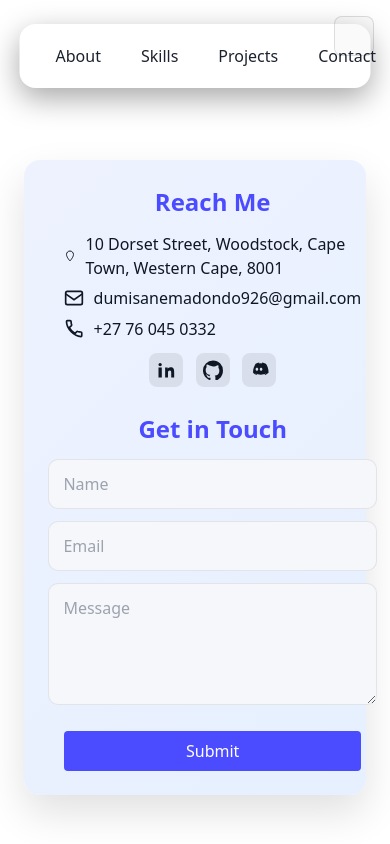
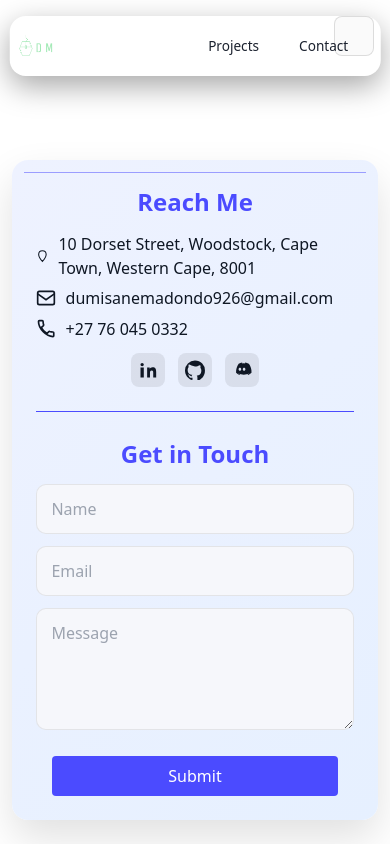
Before and after one commit to Madondo07/dumisane_portfolio, a Next.js app: page /contact in a window 390 px wide. Shown: the top 844 px of the page. Built offline with nearby package versions, Linux system fonts and the light colour scheme.

Commit message:
Updated the UI for mobile and removed the navbar hidden glass

```diff
--- a/src/components/Navbar.jsx
+++ b/src/components/Navbar.jsx
@@ -43,7 +43,6 @@ function Navbar() {
   }, []);
   return (
     <>
-      {hidden && <div className="nav-blur" style={{ height: navH }} aria-hidden="true" />}
       <nav ref={navRef} className={`fixed top-6 left-1/2 -translate-x-1/2 w-[90%] max-w-4xl fallback-navbar ${hidden ? "nav-hidden" : ""}`}>
       <div className="rounded-2xl shadow-xl px-6 py-3">
         <div className="flex items-center justify-between fallback-navbar__inner">
--- a/src/components/contact.css
+++ b/src/components/contact.css
@@ -1,6 +1,7 @@
 .contact-page {
-  padding: 10rem 1.5rem 6rem; /* extra space below navbar and above footer */
+  padding: 10rem 1rem 6rem; /* extra space below navbar and above footer */
   background: var(--bg);
+  overflow-x: hidden;
 }
 
 .contact-panel {
@@ -9,7 +10,8 @@
   background: linear-gradient(135deg, var(--hero-start), var(--hero-end));
   border-radius: 16px;
   box-shadow: 0 18px 40px rgba(0,0,0,0.12);
-  padding: 1.5rem;
+  padding: 2rem;
+  overflow: hidden;
 }
 
 .contact-heading {
@@ -29,8 +31,8 @@
 .contact-divider { height: 2px; background: var(--accent); opacity: 0.9; margin: 0 0 1rem 0; }
 .contact-v-divider { width: 2px; background: var(--accent); opacity: 0.9; border-radius: 2px; align-self: stretch; }
 
-.contact-left { color: var(--text); padding: 0 1rem; }
-.contact-list { list-style:none; padding:0; margin:0 0 0.75rem 0; }
+.contact-left { color: var(--text); padding: 0; }
+.contact-list { list-style:none; padding:0; margin:0 0 0.75rem 0; word-break: break-word; overflow-wrap: break-word; }
 .contact-list li { display:flex; align-items:center; gap:0.6rem; margin:0.4rem 0; }
 .contact-icon { width:20px; height:20px; stroke: currentColor; fill:none; }
 
@@ -41,7 +43,7 @@
 
 .contact-right { display:flex; flex-direction:column; }
 .form-row { margin-bottom: 0.75rem; }
-.input, .textarea { width:100%; border-radius: 10px; border: 1px solid rgba(0,0,0,0.08); padding: 0.75rem 0.9rem; background: var(--surface); color: var(--text); }
+.input, .textarea { width:100%; box-sizing: border-box; border-radius: 10px; border: 1px solid rgba(0,0,0,0.08); padding: 0.75rem 0.9rem; background: var(--surface); color: var(--text); }
 .contact-right .submit {
   display:flex; align-items:center; justify-content:center;
   width: 90%; margin: 0.5rem auto 0; padding: 0.5rem 0.75rem;
@@ -51,8 +53,24 @@
 .contact-right .submit:hover { background: #535bf2; }
 
 @media (max-width: 768px) {
-  .contact-grid { grid-template-columns: 1fr; }
+  .contact-page { padding: 10rem 0.75rem 6rem; }
+  .contact-panel { padding: 1.5rem; }
+  .contact-grid { grid-template-columns: 1fr; gap: 1.5rem; }
   .contact-v-divider { display: none; }
+
+  /* horizontal divider for mobile */
+  .contact-grid::after {
+    content: '';
+    position: absolute;
+    left: 1.5rem;
+    right: 1.5rem;
+    height: 1px;
+    background: var(--accent);
+    opacity: 0.5;
+    margin-top: -0.75rem;
+  }
+
+  .contact-left { padding: 0 0 1.5rem 0; border-bottom: 1px solid var(--accent); border-bottom-opacity: 0.5; }
 }
 .contact-page .reveal { opacity: 0; transform: translateY(16px); }
 .contact-visible .reveal { opacity: 1; transform: none; transition: opacity 420ms ease, transform 420ms ease; }
--- a/src/components/navbar.css
+++ b/src/components/navbar.css
@@ -11,6 +11,15 @@
   box-shadow: 0 10px 30px rgba(0,0,0,0.35);
   padding: 0.5rem 0.75rem;
   z-index: 9999;
+  overflow: hidden;
+}
+
+@media (max-width: 640px) {
+  .fallback-navbar {
+    width: 95%;
+    padding: 0.5rem 0.5rem;
+    top: 1rem;
+  }
 }
 
 .fallback-navbar.nav-hidden {
@@ -19,23 +28,6 @@
   pointer-events: none;
 }
 
-.nav-blur {
-  position: fixed;
-  top: 0;
-  left: 0;
-  width: 100%;
-  background: rgba(255,255,255,0.06);
-  -webkit-backdrop-filter: saturate(160%) blur(16px);
-  backdrop-filter: saturate(160%) blur(16px);
-
-  box-shadow: 0 10px 30px rgba(0,0,0,0.35);
-  z-index: 9999;
-  pointer-events: none;
-}
-html.dark .nav-blur {
-  background: rgba(20,22,35,0.10);
-  border-bottom-color: rgba(255,255,255,0.10);
-}
 
 .fallback-navbar .nav-logo {
   height: 1rem;
@@ -44,6 +36,20 @@ html.dark .nav-blur {
   display: inline-block;
   vertical-align: middle;
   object-fit: contain;
+  min-width: 24px;
+}
+
+@media (max-width: 640px) {
+  .fallback-navbar .nav-logo {
+    height: 1rem;
+    min-width: 24px;
+  }
+}
+
+@media (min-width: 640px) and (max-width: 768px) {
+  .fallback-navbar .nav-logo {
+    height: 1.125rem;
+  }
 }
 
 @media (min-width: 768px) {
@@ -57,6 +63,8 @@ html.dark .nav-blur {
   display: flex;
   align-items: center;
   justify-content: space-between;
+  width: 100%;
+  gap: 0.5rem;
 }
 
 .fallback-navbar__links {
@@ -65,6 +73,16 @@ html.dark .nav-blur {
   background: transparent;
   padding: 0.25rem 0.5rem;
   border-radius: 0.75rem;
+  flex-wrap: nowrap;
+  align-items: center;
+  overflow: visible;
+}
+
+@media (max-width: 640px) {
+  .fallback-navbar__links {
+    gap: 0.25rem;
+    padding: 0.125rem 0.25rem;
+  }
 }
 
 .fallback-navbar__link {
@@ -73,6 +91,19 @@ html.dark .nav-blur {
   padding: 0.5rem 1rem;
   border-radius: 0.5rem;
   text-decoration: none;
+  background: transparent;
+  border: none;
+  appearance: none;
+  cursor: pointer;
+  white-space: nowrap;
+  font-size: 0.95rem;
+}
+
+@media (max-width: 640px) {
+  .fallback-navbar__link {
+    padding: 0.4rem 0.6rem;
+    font-size: 0.85rem;
+  }
 }
 
 .fallback-navbar__link { transition: background-color 160ms ease; }
@@ -152,6 +183,25 @@ html.dark .fallback-navbar__link:hover { background: rgba(255,255,255,0.08); }
 html.dark .fallback-navbar__link:hover { background: rgba(255,255,255,0.08); }
 .fallback-navbar__link:focus,
 .fallback-navbar__link:active { background: transparent; color: var(--text); outline: none; box-shadow: none; }
+
+/* Ensure logo and contact stay visible on mobile */
+@media (max-width: 640px) {
+  .fallback-navbar > div > div {
+    flex-wrap: nowrap;
+    width: 100%;
+  }
+
+  .fallback-navbar > div > div > div:first-child {
+    flex-shrink: 0;
+    display: flex;
+    align-items: center;
+    padding-right: 0.5rem;
+  }
+
+  .fallback-navbar__link:nth-child(-n+2) {
+    display: none;
+  }
+}
 
 .theme-toggle {
   background: transparent;
```
